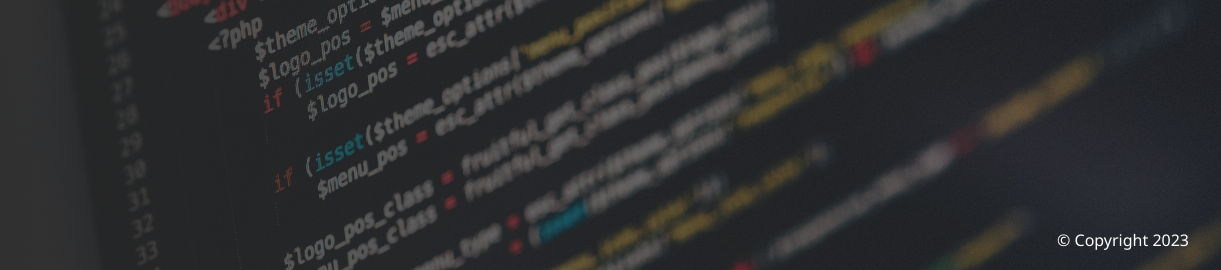
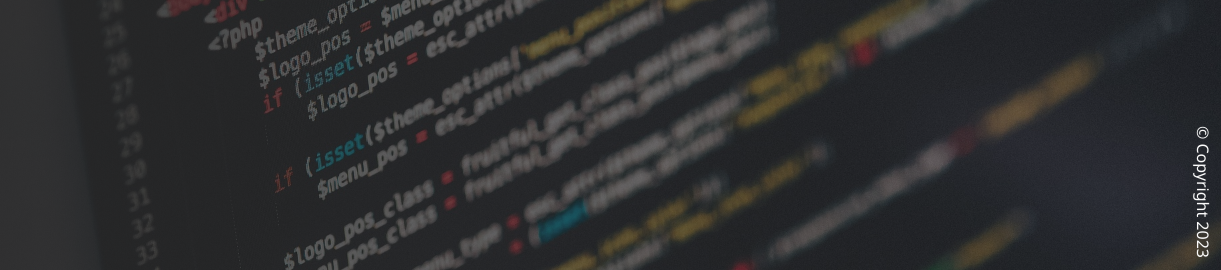
Before and after one commit to pernillasterner/TheSociety, a plain HTML site: page dist/index.html in a window 1280 px wide. Shown: the part 530-800 px from the top of the page, 59-1280 px from the left. Drawn offline with Linux system fonts and the light colour scheme.

Commit message:
Make footer vertical by rotate

```diff
--- a/scss/_about.scss
+++ b/scss/_about.scss
@@ -59,3 +59,7 @@
   display: flex;
   flex-direction: column;
 }
+
+footer {
+  transform: rotate(90deg) translate(-3rem, -5rem);
+}
```
Also changed, not shown: dist/css/main.css, 1 other file.
